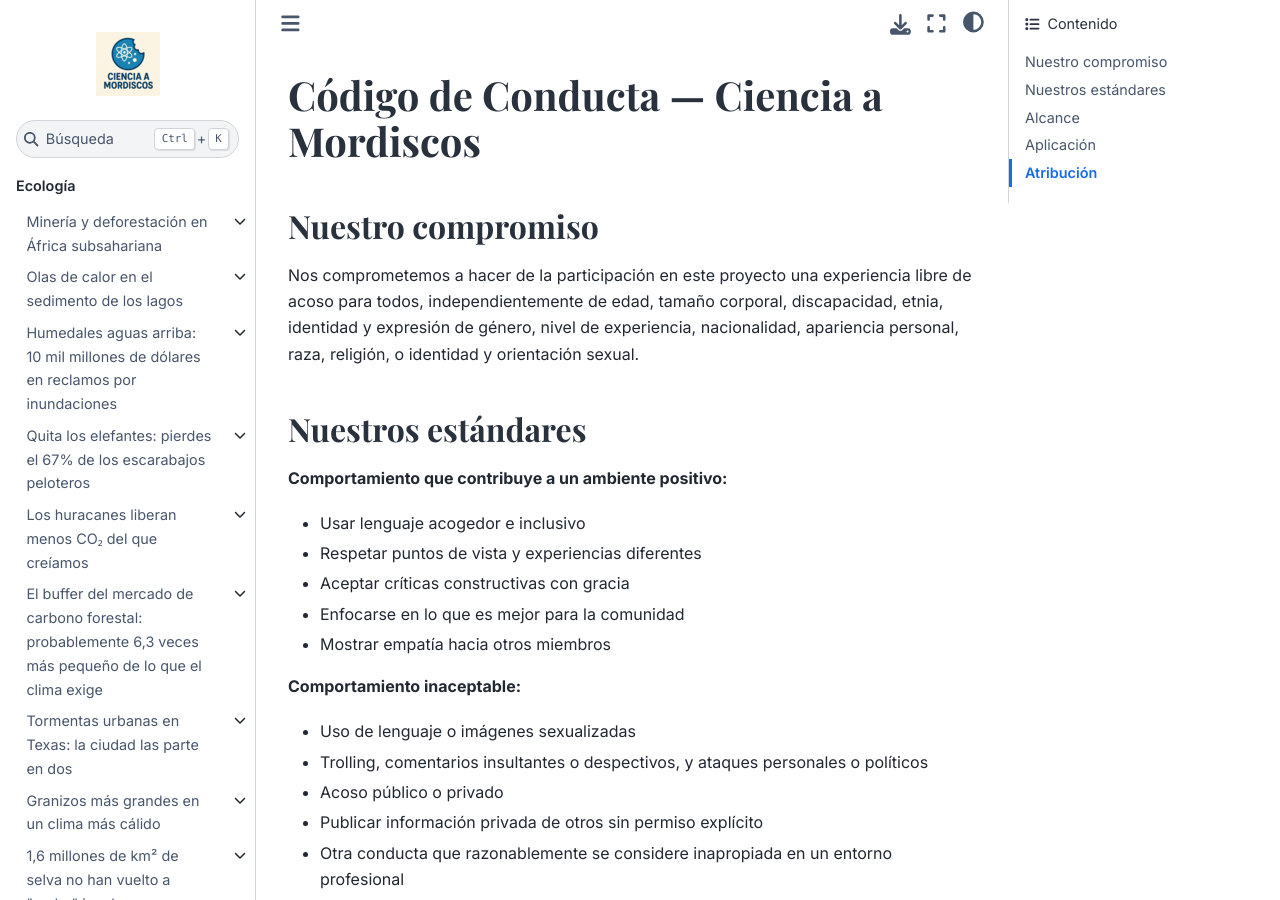
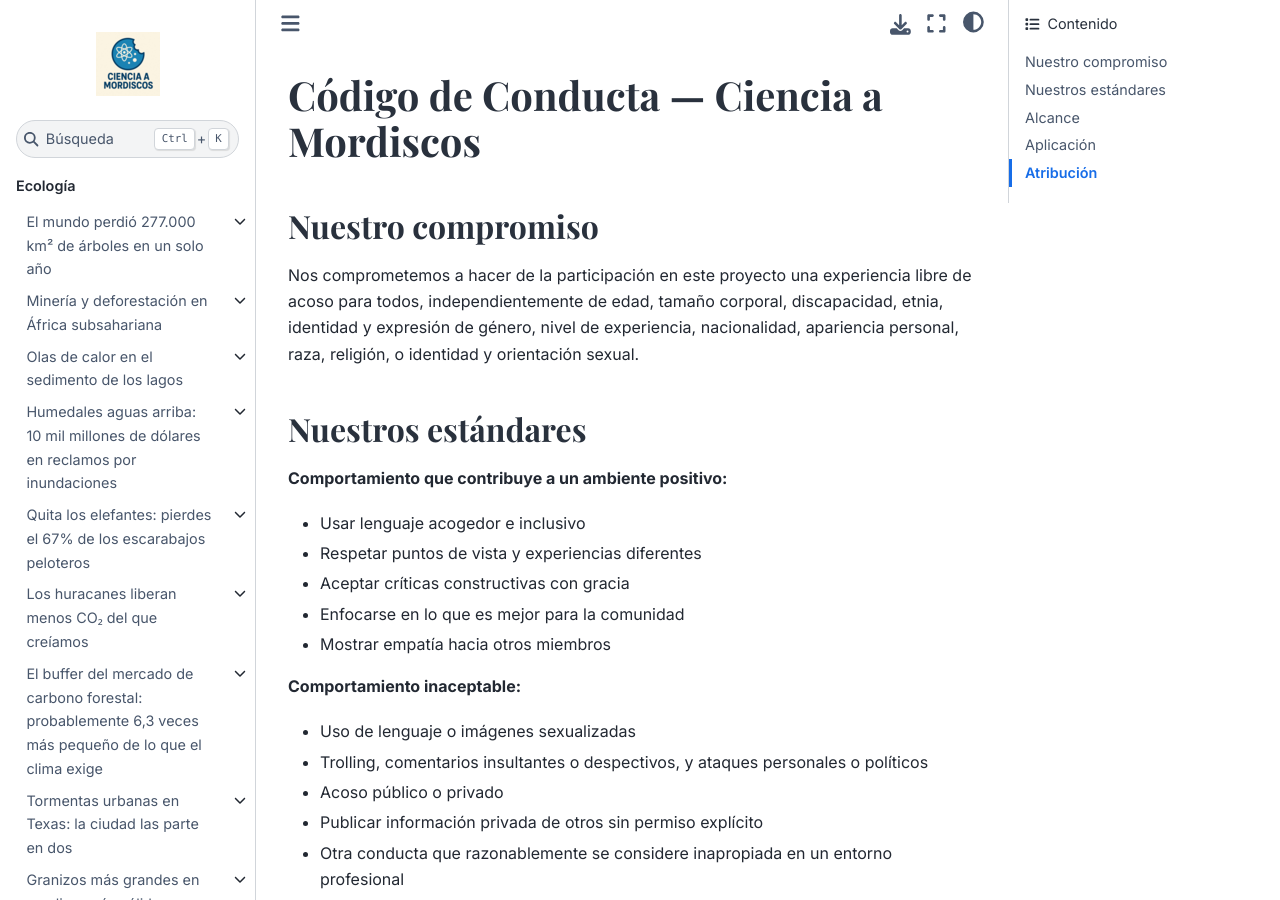
Before and after one commit to Ciencia-a-Mordiscos/lab, a Jupyter Book: the page built from CODE_OF_CONDUCT.md, in a window 1280 px wide and 900 px high. Built offline with Jupyter Book 1.0.4 settings and Sphinx 7.4.7 and the Sphinx Book theme 1.1.4, drawn with Linux system fonts in a browser that asks for light colours; pages that are not in the unit, such as notebooks, are missing from menus.

Commit message:
lab(ecología): el mundo perdió 277.000 km² de árboles en 2018
Science · 4 gráficas · datos de muestra de 600 bloques (Zenodo).

Co-Authored-By: Claude Opus 4.8 <noreply@anthropic.com>

```diff
--- a/_toc.yml
+++ b/_toc.yml
@@ -3,6 +3,11 @@ root: intro
 parts:
 - caption: Ecología
   chapters:
+  - file: papers/2026-06-07-perdida-cobertura-arborea-global/README
+    title: "El mundo perdió 277.000 km² de árboles en un solo año"
+    sections:
+    - file: papers/2026-06-07-perdida-cobertura-arborea-global/notebook
+      title: Notebook
   - file: papers/2026-06-03-mineria-deforestacion-africa/README
     title: "Minería y deforestación en África subsahariana"
     sections:
```
Also changed, not shown: README.md (+1 -0 lines), intro.md (+7 -0 lines), papers/2026-06-07-perdida-cobertura-arborea-global/README.md (added, +32 -0 lines), 15 other files.
